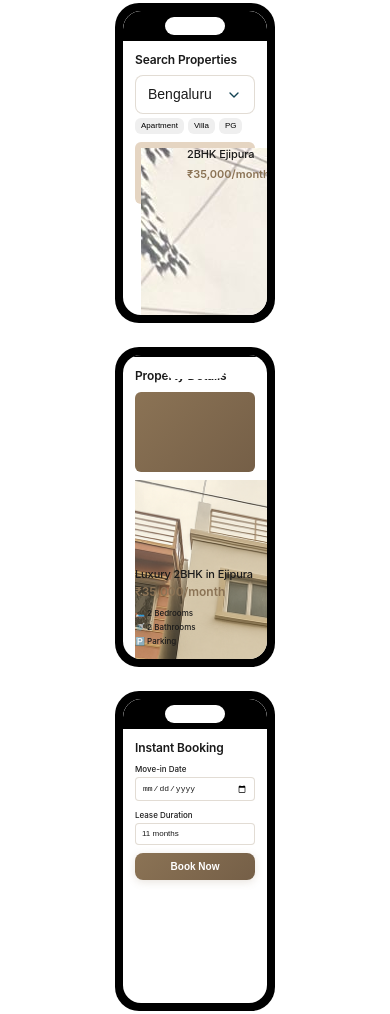
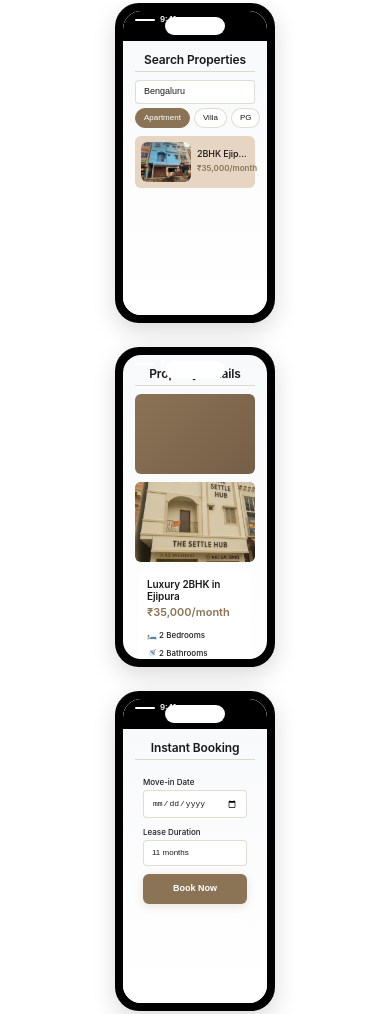
Before and after one commit to adityatathagath/thesettlehub, a plain HTML site: page index.html in a window 390 px wide. Shown: the part 3356-4370 px from the top of the page. Drawn offline with Linux system fonts and the light colour scheme; a web font is replaced by a local one.

Commit message:
feat: Improve phone mockup styling for realistic app appearance
- Enhanced property image display with proper sizing and object-fit
- Added app-like styling to phone content with gradients and borders
- Improved property item layout with better alignment and spacing
- Styled property type buttons to look like app tabs
- Enhanced property details section with better spacing
- Improved booking form styling with proper input fields
- Added status bar elements to phone header for realism
- Enhanced overall phone mockup with shadows and better styling
- Fixed property images to display correctly within containers

```diff
--- a/style.css
+++ b/style.css
@@ -1463,6 +1463,7 @@ select.form-control {
   border-radius: 24px;
   padding: 8px;
   position: relative;
+  box-shadow: 0 8px 25px rgba(0, 0, 0, 0.15);
 }
 
 .phone__screen {
@@ -1473,6 +1474,7 @@ select.form-control {
   overflow: hidden;
   display: flex;
   flex-direction: column;
+  position: relative;
 }
 
 .phone__header {
@@ -1480,6 +1482,27 @@ select.form-control {
   background: #000;
   border-radius: 18px 18px 0 0;
   position: relative;
+  z-index: 10;
+}
+
+.phone__status {
+  position: absolute;
+  top: 8px;
+  left: 12px;
+  width: 20px;
+  height: 2px;
+  background: #fff;
+  border-radius: 1px;
+}
+
+.phone__status::after {
+  content: '9:41';
+  position: absolute;
+  top: -6px;
+  left: 25px;
+  color: #fff;
+  font-size: 8px;
+  font-weight: 600;
 }
 
 .phone__notch {
@@ -1497,6 +1520,7 @@ select.form-control {
   flex: 1;
   padding: var(--space-12);
   font-size: var(--font-size-xs);
+  background: linear-gradient(to bottom, #f8f9fa 0%, #ffffff 100%);
 }
 
 .phone__content h4 {
@@ -1504,6 +1528,9 @@ select.form-control {
   margin-bottom: var(--space-8);
   color: var(--color-text);
   font-weight: var(--font-weight-bold);
+  text-align: center;
+  padding-bottom: var(--space-4);
+  border-bottom: 1px solid var(--color-border);
 }
 
 .phone__content h5 {
@@ -1515,17 +1542,41 @@ select.form-control {
 
 .search-filters {
   margin-bottom: var(--space-8);
+}
+
+.search-filters .form-control {
+  font-size: 9px;
+  padding: 4px 8px;
+  border: 1px solid var(--color-border);
+  border-radius: 4px;
+  background: white;
+  color: var(--color-text);
+  margin-bottom: var(--space-4);
 }
 
 .property-types {
   display: flex;
   gap: var(--space-4);
   margin-top: var(--space-4);
+  justify-content: space-between;
 }
 
 .property-types .btn {
   font-size: 8px;
-  padding: 2px 6px;
+  padding: 3px 8px;
+  border-radius: 12px;
+  background: white;
+  border: 1px solid var(--color-border);
+  color: var(--color-text);
+  font-weight: var(--font-weight-medium);
+  flex: 1;
+  text-align: center;
+}
+
+.property-types .btn:first-child {
+  background: var(--color-primary);
+  color: white;
+  border-color: var(--color-primary);
 }
 
 .property-item {
@@ -1535,14 +1586,47 @@ select.form-control {
   border-radius: var(--radius-sm);
   background: var(--color-secondary);
   margin-bottom: var(--space-4);
+  align-items: center;
 }
 
 .property-image {
-  width: 40px;
-  height: 30px;
+  width: 50px;
+  height: 40px;
   background: var(--color-accent);
   border-radius: var(--radius-sm);
   flex-shrink: 0;
+  overflow: hidden;
+  position: relative;
+}
+
+.property__img {
+  width: 100%;
+  height: 100%;
+  object-fit: cover;
+  object-position: center;
+  border-radius: var(--radius-sm);
+}
+
+.property-details {
+  flex: 1;
+  min-width: 0;
+}
+
+.property-details h5 {
+  font-size: 9px;
+  font-weight: var(--font-weight-semibold);
+  color: var(--color-text);
+  margin: 0 0 2px 0;
+  white-space: nowrap;
+  overflow: hidden;
+  text-overflow: ellipsis;
+}
+
+.property-details p {
+  font-size: 8px;
+  font-weight: var(--font-weight-bold);
+  color: var(--color-primary);
+  margin: 0;
 }
 
 .property-hero {
@@ -1551,17 +1635,37 @@ select.form-control {
   background: var(--gradient-primary);
   border-radius: var(--radius-sm);
   margin-bottom: var(--space-8);
+  overflow: hidden;
+  position: relative;
+}
+
+.property-hero .property__img {
+  width: 100%;
+  height: 100%;
+  object-fit: cover;
+  object-position: center;
+  border-radius: var(--radius-sm);
+}
+
+.property-info {
+  padding: var(--space-8);
+  background: white;
+  border-radius: var(--radius-sm);
+  margin: 0 var(--space-4);
 }
 
 .property-info h5 {
   margin-bottom: var(--space-2);
+  font-size: 10px;
+  font-weight: var(--font-weight-bold);
+  color: var(--color-text);
 }
 
 .price {
   color: var(--color-primary);
   font-weight: var(--font-weight-bold);
   margin-bottom: var(--space-6);
-  font-size: var(--font-size-sm);
+  font-size: 11px;
 }
 
 .amenities {
@@ -1574,6 +1678,11 @@ select.form-control {
   font-size: 8px;
   color: var(--color-text);
   font-weight: var(--font-weight-medium);
+  padding: 2px 0;
+}
+
+.booking-form {
+  padding: var(--space-8);
 }
 
 .booking-form .form-group {
@@ -1585,20 +1694,27 @@ select.form-control {
   margin-bottom: var(--space-2);
   color: var(--color-text);
   font-weight: var(--font-weight-semibold);
+  display: block;
 }
 
 .booking-form .form-control {
   font-size: 8px;
-  padding: 4px 6px;
+  padding: 6px 8px;
   border-radius: 4px;
   color: var(--color-text);
   background: var(--color-surface);
   border: 1px solid var(--color-border);
+  width: 100%;
 }
 
 .booking-form .btn {
-  font-size: 10px;
-  padding: 6px 12px;
+  font-size: 9px;
+  padding: 8px 12px;
+  border-radius: 6px;
+  background: var(--color-primary);
+  color: white;
+  border: none;
+  font-weight: var(--font-weight-semibold);
 }
 
 .app-features {
```
